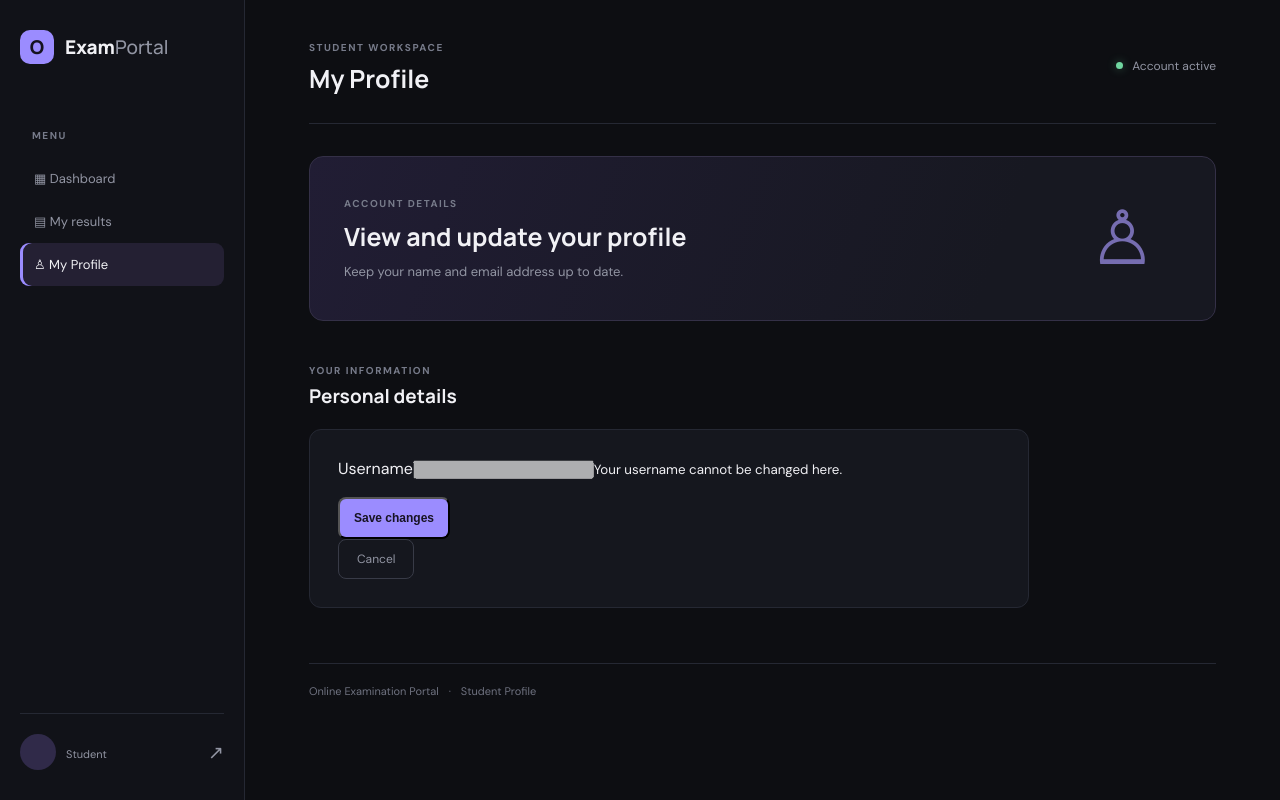
After one commit to online-exam-portal-team6/online-exam-portal, a Django app: template online-exam-portal-skeleton/online-exam-portal/accounts/templates/accounts/profile.html in a window 1280 px wide. The commit adds this page. Run offline with Django 5.2, Linux system fonts and the light colour scheme; the template is opened without the code that fills it, so the values that code supplies are empty.

Commit message:
Add student profile page, navigation and tests

```diff
--- /dev/null
+++ b/online-exam-portal-skeleton/online-exam-portal/accounts/templates/accounts/profile.html
@@ -0,0 +1,47 @@
+{% load static %}
+<!DOCTYPE html>
+<html lang="en">
+<head>
+<meta charset="UTF-8">
+<meta name="viewport" content="width=device-width, initial-scale=1.0">
+<title>My Profile | OEP</title>
+<link rel="stylesheet" href="{% static 'css/dashboard.css' %}">
+</head>
+<body>
+<div class="app-shell">
+<aside class="sidebar">
+<a href="{% url 'exams:student_dashboard' %}" class="brand"><span class="brand-icon">O</span><span>Exam<span class="brand-light">Portal</span></span></a>
+<div class="sidebar-label">MENU</div>
+<a href="{% url 'exams:student_dashboard' %}" class="nav-link">▦ Dashboard</a>
+<a href="{% url 'results:result_list' %}" class="nav-link">▤ My results</a>
+<a href="{% url 'accounts:profile' %}" class="nav-link active">♙ My Profile</a>
+<div class="sidebar-footer">
+<div class="user-avatar">{{ request.user.username|first|upper }}</div>
+<div class="user-details"><strong>{{ request.user.first_name|default:request.user.username }}</strong><small>Student</small></div>
+<form method="post" action="{% url 'accounts:logout' %}">{% csrf_token %}<button type="submit" class="logout-button" title="Log out">↗</button></form>
+</div>
+</aside>
+<main class="main-content">
+<header class="topbar"><div><span class="eyebrow">STUDENT WORKSPACE</span><h1>My Profile</h1></div><div class="topbar-right"><span class="status-dot"></span>Account active</div></header>
+{% if messages %}<div class="messages">{% for message in messages %}<div class="message">{{ message }}</div>{% endfor %}</div>{% endif %}
+<section class="welcome-section"><div><p class="eyebrow">ACCOUNT DETAILS</p><h2>View and update your profile</h2><p class="muted">Keep your name and email address up to date.</p></div><div class="welcome-decoration">♙</div></section>
+<section class="section-block">
+<div class="section-heading"><div><p class="eyebrow">YOUR INFORMATION</p><h2>Personal details</h2></div></div>
+<div class="student-table-wrapper" style="max-width:720px;padding:28px;">
+<form method="post" novalidate>
+{% csrf_token %}
+<div style="margin-bottom:18px;"><label for="id_username">Username</label><input id="id_username" type="text" value="{{ request.user.username }}" disabled><small>Your username cannot be changed here.</small></div>
+{% for field in form %}
+<div style="margin-bottom:18px;"><label for="{{ field.id_for_label }}">{{ field.label }}</label>{{ field }}{% for error in field.errors %}<p role="alert">{{ error }}</p>{% endfor %}</div>
+{% endfor %}
+{% if form.non_field_errors %}{% for error in form.non_field_errors %}<p role="alert">{{ error }}</p>{% endfor %}{% endif %}
+<button type="submit" class="primary-button">Save changes</button>
+<a href="{% url 'exams:student_dashboard' %}" class="secondary-button">Cancel</a>
+</form>
+</div>
+</section>
+<footer class="page-footer">Online Examination Portal <span>·</span> Student Profile</footer>
+</main>
+</div>
+</body>
+</html>
--- a/online-exam-portal-skeleton/online-exam-portal/exams/templates/exams/student_dashboard.html
+++ b/online-exam-portal-skeleton/online-exam-portal/exams/templates/exams/student_dashboard.html
@@ -24,6 +24,10 @@
             </a>
             <a href="{% url 'results:result_list' %}" class="nav-link">
                 <span>▤</span> My results
+            </a>
+
+            <a href="{% url 'accounts:profile' %}" class="nav-link">
+                <span>♙</span> My Profile
             </a>
 
             <div class="sidebar-footer">
```
Also changed, not shown: online-exam-portal-skeleton/online-exam-portal/accounts/tests/test_profile.py (added, +65 -0 lines).
